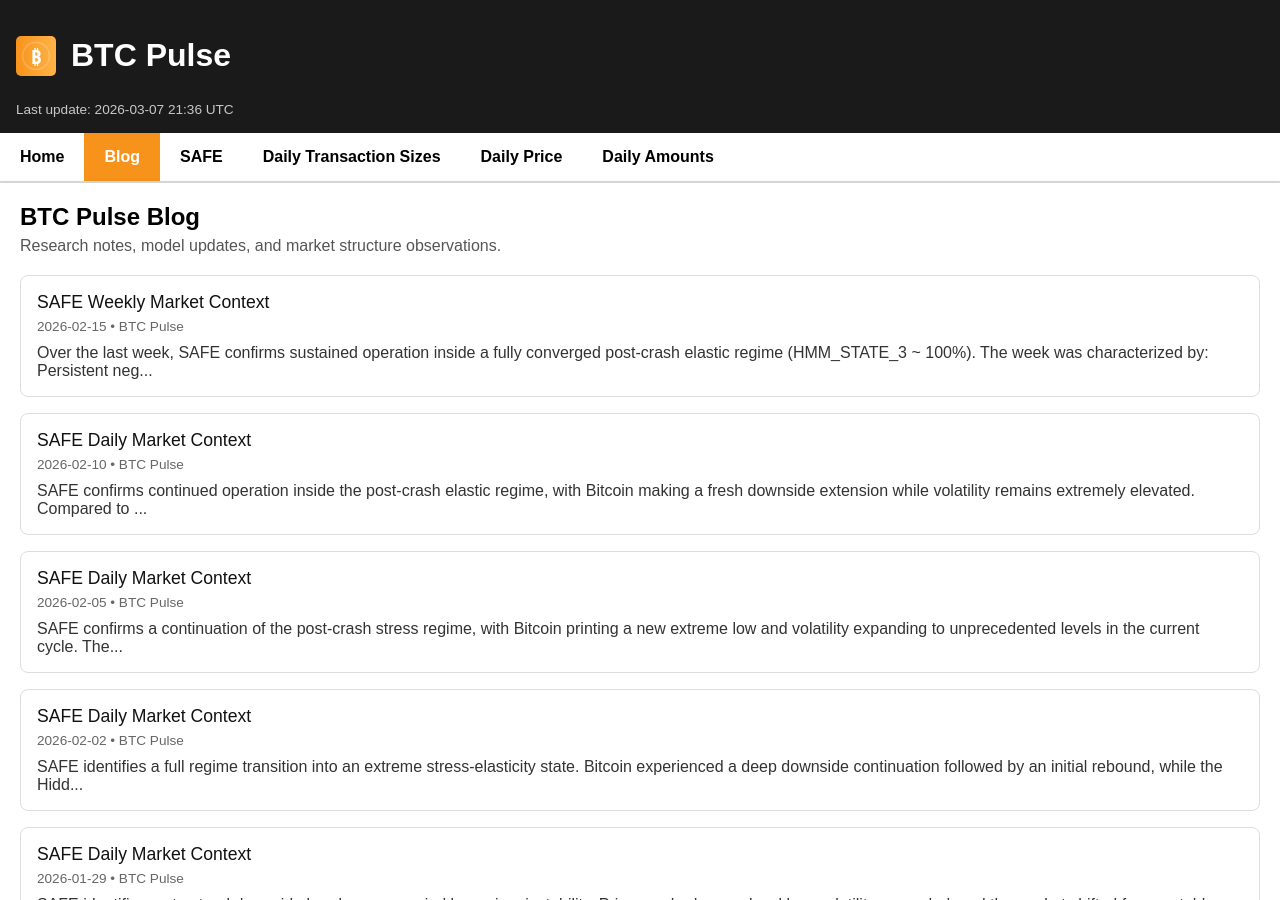
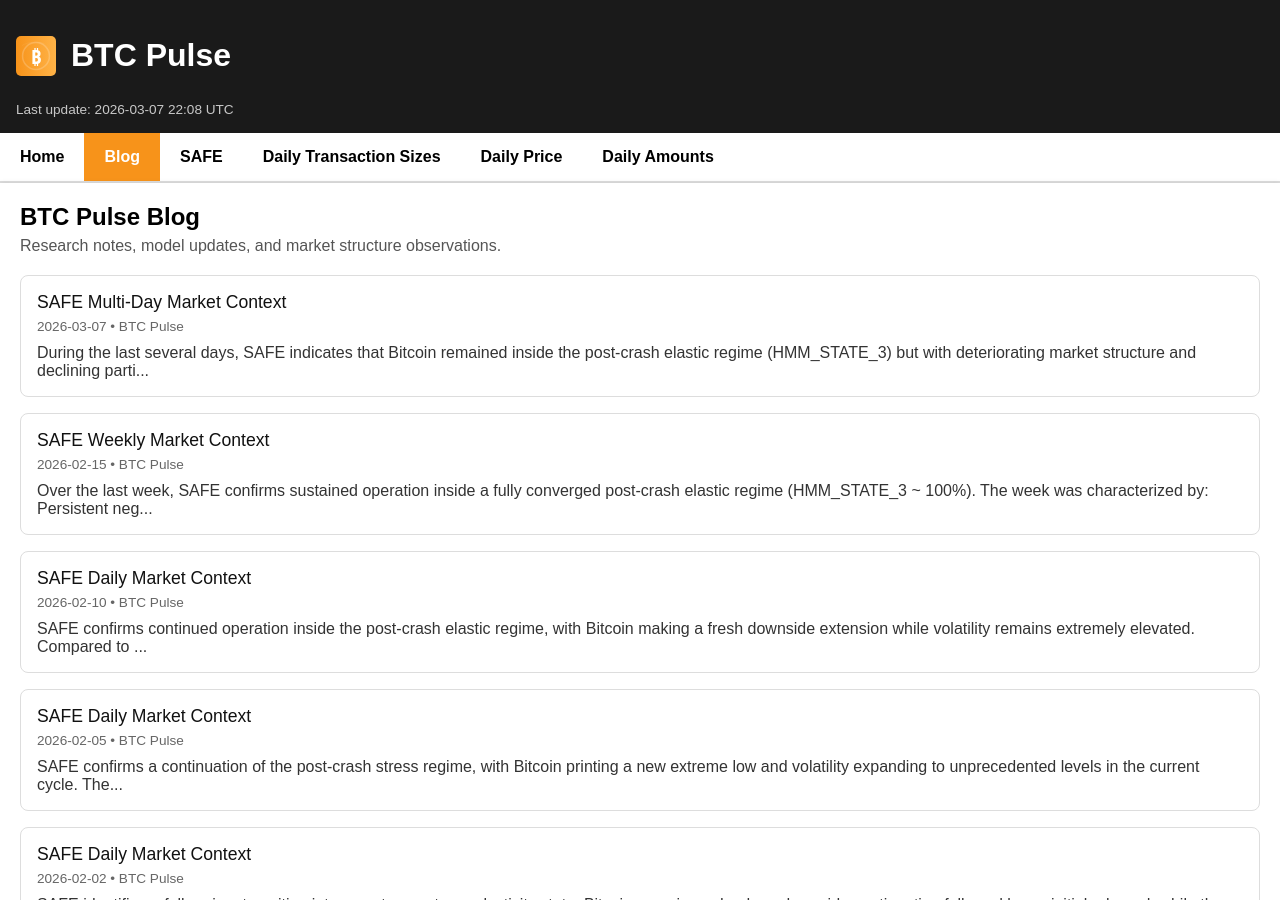
Before and after one commit to MihaiPopescu1985/bitcoin-charts, a Jekyll site: the page built from blog/index.md, in a window 1280 px wide and 900 px high. Built offline with Jekyll 4.4.1, drawn with Linux system fonts in a browser that asks for light colours; some of the changed lines change nothing that is shown.

Commit message:
readings

```diff
--- a/_data/last_update.json
+++ b/_data/last_update.json
@@ -1,3 +1,3 @@
 {
-  "iso": "2026-03-07T21:36:18Z"
+  "iso": "2026-03-07T22:08:47Z"
 }
--- /dev/null
+++ b/_posts/2026-03-07-safe-multi-day-market-context.md
@@ -0,0 +1,131 @@
+---
+layout: post
+title: "SAFE Multi-Day Market Context"
+date: 2026-03-07
+author: BTC Pulse
+description: "SAFE sees a failed rebound inside a post-crash regime with fading participation."
+---
+
+During the last several days, SAFE indicates that Bitcoin remained inside the **post-crash elastic regime (HMM_STATE_3)** but with **deteriorating market structure and declining participation**.
+
+The period was characterized by:
+
+- Persistent **negative medium-term trend**
+- **Short-lived rebound** on March 4
+- Renewed **downside pressure afterward**
+- Gradual **volatility stabilization at elevated levels**
+- **Sharp collapse in on-chain participation** toward the end of the period
+
+SAFE interprets these days as a **weak rebound attempt inside a structurally fragile regime**, not a confirmed recovery.
+
+## Regime Dynamics
+
+Across the entire period:
+
+- **Dominant regime:** HMM_STATE_3
+- **Confidence:** ~99.97%-99.99%
+- **Estimated drift:** about +0.136% per day
+- **Estimated volatility:** about 3.73% daily
+
+The market therefore remains inside a **fully converged high-volatility regime**.
+
+## Price and Trend Evolution
+
+| Date | Close | TS_50 | Band Width | Band Position |
+|------|-------|-------|------------|---------------|
+| Mar 02 | 68,830 | -0.154 | 0.495 | 0.174 |
+| Mar 03 | 68,338 | -0.160 | 0.498 | 0.159 |
+| Mar 04 | 72,667 | -0.148 | 0.468 | 0.287 |
+| Mar 05 | 70,891 | -0.170 | 0.480 | 0.234 |
+| Mar 06 | 68,114 | -0.183 | 0.500 | 0.153 |
+| Mar 07 | 67,331 | -0.189 | 0.506 | 0.130 |
+
+### Observations
+
+- A **temporary rebound** occurred on March 4.
+- The rally quickly **failed**, followed by renewed decline.
+- **TS_50 deteriorated continuously**, reaching -0.189.
+- Price remained in the **lower band region throughout the period**.
+
+**Interpretation:**
+This was a **failed rebound within a bearish structural environment**.
+
+## Volatility and Elasticity
+
+SAFE calibrated parameters:
+
+- **mu (daily drift):** +0.136%
+- **sigma (daily volatility):** about 3.73%
+
+### 10-Day Touch Probabilities
+
+**Upside:**
+- +2%: 74.3%
+- +5%: 57.9%
+- +10%: 34.9%
+
+**Downside:**
+- -2%: 68.4%
+- -5%: 49.4%
+- -10%: 24.3%
+
+**Interpretation:**
+The system continues to detect **strong statistical elasticity**, but downside risks remain significant.
+
+## Correction vs Rebound Signals
+
+Early in the period:
+
+- **Rebound probability collapsed** to extremely low levels (about 4-5%).
+- **Correction probability surged**, signaling structural weakness.
+
+Later readings show a **partial normalization**, but rebound signals remain unstable.
+
+## On-Chain Activity
+
+### Early Period (Mar 02-04)
+
+- Activity spike on Mar 03 (Volume Z about +2.08)
+- Whale participation increased
+
+**Interpretation:** structural engagement during rebound attempt.
+
+### Mid Period (Mar 05-06)
+
+- Participation gradually declined
+- Whale activity reduced
+
+### End of Period (Mar 07)
+
+- Whale transactions collapsed (19)
+- Dominance Z about -1.86
+- Whale share Z about -1.21
+
+**Interpretation:**
+The period ends with **clear structural disengagement from large actors**.
+
+## SAFE Positioning
+
+- Target exposure: 35%
+- Leverage: 1.0x
+- Direction: Long-biased
+- Conviction: 0.0
+
+SAFE maintained baseline exposure but **never produced conviction signals**.
+
+## Multi-Day Interpretation
+
+SAFE describes the last days as:
+
+- A **failed rebound inside a post-crash regime**
+- **Trend deterioration continuing**
+- **Elasticity signals weakening**
+- **Large-actor participation collapsing late in the period**
+- **Risk remaining dominant over directional signals**
+
+In short:
+
+The market attempted to rebound but lacked structural support.
+Elasticity remains statistically present, but participation is fading.
+
+*SAFE is a statistical system. It does not predict outcomes or provide advice.*
```
